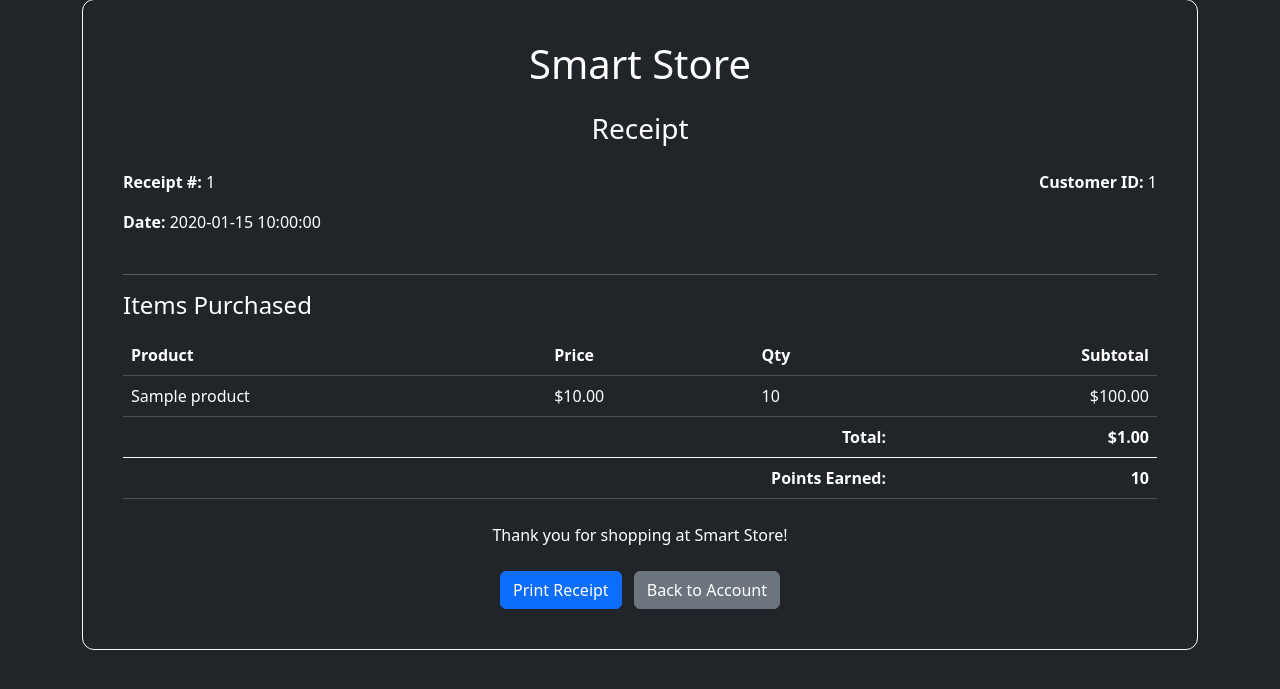
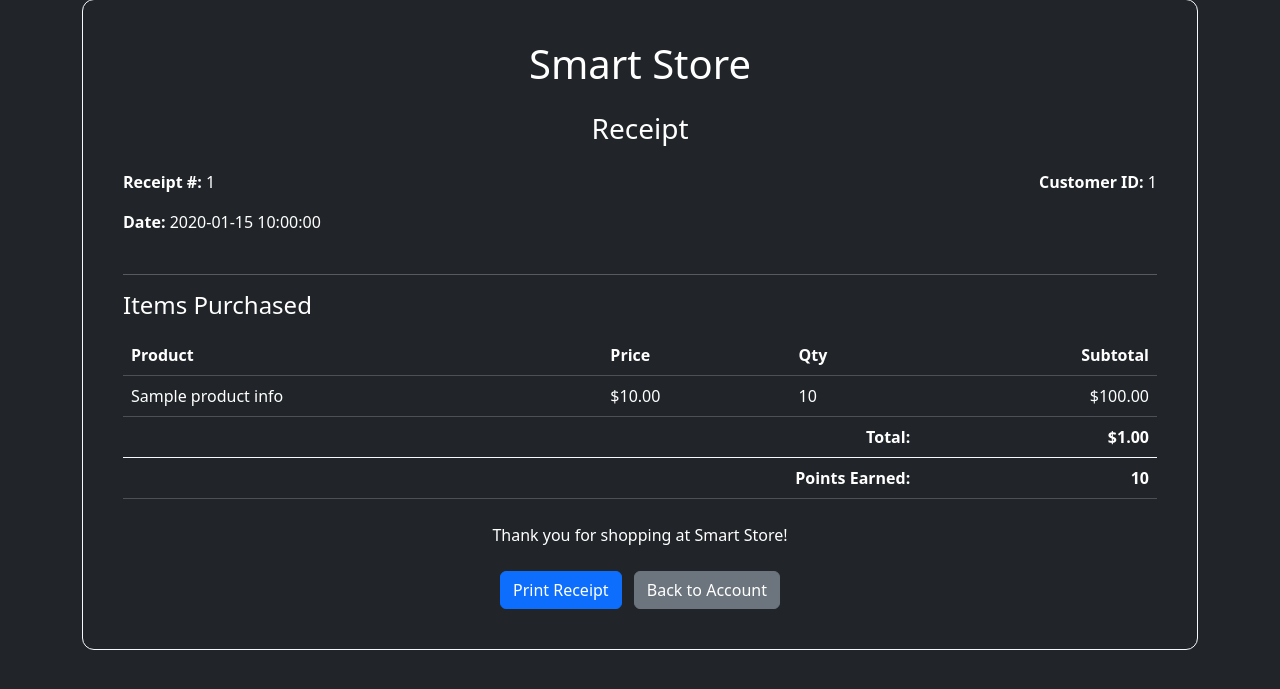
Before and after one commit to Crisguts/iot_snack_hub, a Flask app: template templates/receipt.html in a window 1280 px wide. Shown: the part 49-738 px from the top of the page. Run offline with Flask 3, Linux system fonts and the light colour scheme; the template is opened without the code that fills it: most values are stand-ins (such as "Sample title", 1, 10 or a date in 2020).

Commit message:
fixes receipts

```diff
--- a/services/db_service.py
+++ b/services/db_service.py
@@ -684,8 +684,8 @@ def get_purchase_details(purchase_id):
         if not purchase.data:
             return None
 
-        # Get items
-        items = supabase.table("purchase_items").select("*, products(*)").eq("purchase_id", purchase_id).execute()
+        # Get items with product info (table is product_info, not products)
+        items = supabase.table("purchase_items").select("*, product_info(*)").eq("purchase_id", purchase_id).execute()
 
         return {
             "purchase": purchase.data,
--- a/templates/client.html
+++ b/templates/client.html
@@ -674,7 +674,7 @@
                             <td><span class="badge bg-success">${payment.points_earned}</span></td>
                             <td>
                                 <a href="/store/receipt/${payment.purchase_id}"
-                                   class="btn btn-sm btn-primary" target="_blank">
+                                   class="btn btn-sm btn-primary">
                                     View Receipt
                                 </a>
                             </td>
--- a/templates/payments.html
+++ b/templates/payments.html
@@ -153,8 +153,7 @@
                             </td>
                             <td class="no-print">
                                 <a href="{{ url_for('store.view_receipt', purchase_id=payment.purchase_id) }}"
-                                    class="btn btn-sm btn-primary"
-                                    target="_blank">
+                                    class="btn btn-sm btn-primary">
                                     {{ _('View Receipt') }}
                                 </a>
                             </td>
--- a/templates/receipt.html
+++ b/templates/receipt.html
@@ -52,7 +52,7 @@
                     <tbody>
                         {% for item in items %}
                         <tr>
-                            <td>{{ item.products.name if item.products else 'Product' }}
+                            <td>{{ item.product_info.name if item.product_info else 'Product' }}
                             </td>
                             <td>${{ "%.2f"|format(item.price_at_purchase) }}
                             </td>
```
